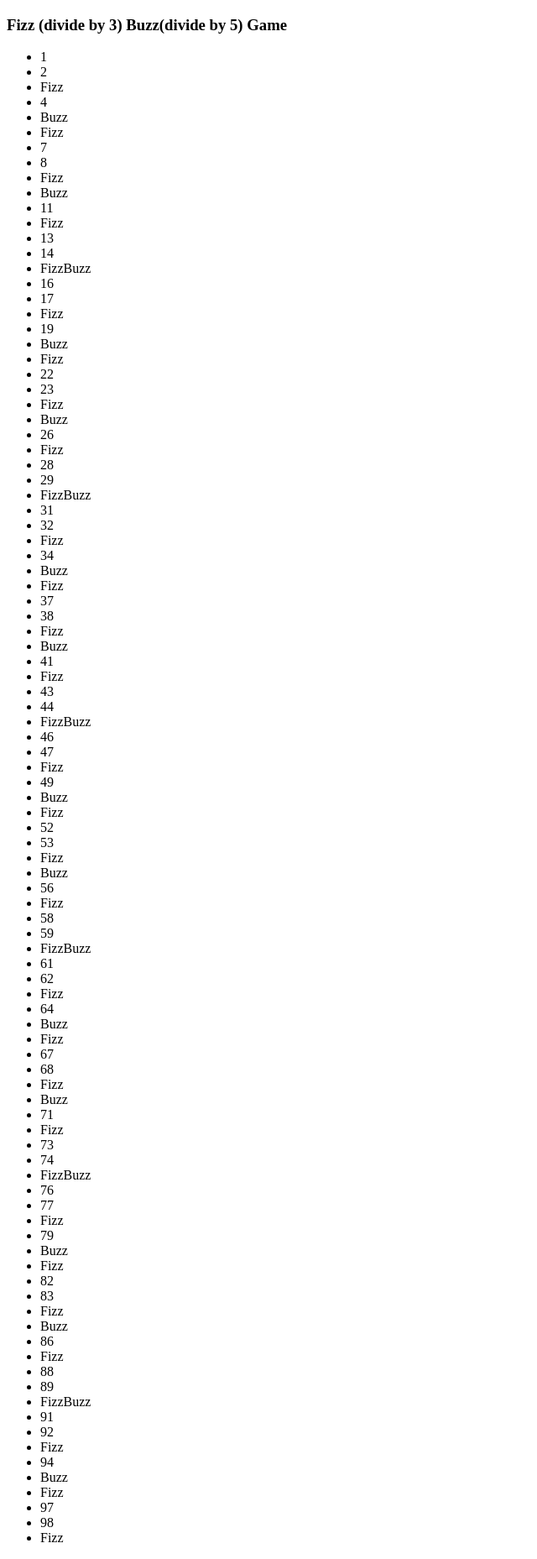
After one commit to iamjpsonkar/FLASK_Learn, a Flask app: page /jinja_test/ in a window 1280 px wide. The commit adds this page. Shown: the whole page at 84% size, without its empty margins (0-640 px from the left). Run offline with Flask 2, Linux system fonts and the light colour scheme.

Commit message:
jinja test

```diff
--- a/app.py
+++ b/app.py
@@ -76,3 +76,14 @@ def jinja_inheritance_f():
         ("listen some Music",False)
     ]
     return render_template("jinja_inheritance_extend.html",todos=todos)
+
+@app.template_test("Divide")
+def isDivide(n,m):
+    if n%m==0:
+        return True
+    else:
+        return False
+
+@app.route("/jinja_test/")
+def jinja_test_f():
+    return render_template("jinja_test.html")
--- a/templates/home.html
+++ b/templates/home.html
@@ -16,6 +16,7 @@
     <h2> <a href="/jinja_filters/">jinja_filters</a> </h2>
     <h2> <a href="/jinja_macro/">jinja_macro</a> </h2>
     <h2> <a href="/jinja_inheritance/">jinja_inheritance</a> </h2>
+    <h2> <a href="/jinja_test/">jinja_test</a> </h2>
 
 </body>
 </html>
--- a/templates/jinja_inheritance_extend.html
+++ b/templates/jinja_inheritance_extend.html
@@ -1,4 +1,5 @@
 {% extends 'jinja_inheritance_base.html' %}
+
 {% from "macro_todo_li.jinja2" import todo_li %}
 
 {% block todo_block %}
--- /dev/null
+++ b/templates/jinja_test.html
@@ -0,0 +1,25 @@
+<!DOCTYPE html>
+<html lang="en">
+<head>
+    <meta charset="UTF-8">
+    <meta http-equiv="X-UA-Compatible" content="IE=edge">
+    <meta name="viewport" content="width=device-width, initial-scale=1.0">
+    <title>Document</title>
+</head>
+<body>
+    <h3>Fizz (divide by 3) Buzz(divide by 5) Game</h3>
+    <ul>
+        {% for n in range(1,100) %}
+        {% if n is Divide(3) and n is Divide(5) %}
+        <li>FizzBuzz</li>
+        {% elif n is Divide(3) %}
+        <li>Fizz</li>
+        {% elif n is Divide(5) %}
+        <li>Buzz</li>
+        {% else %}
+        <li>{{ n }}</li>
+        {% endif %}
+        {% endfor %}
+    </ul>
+</body>
+</html>
```
